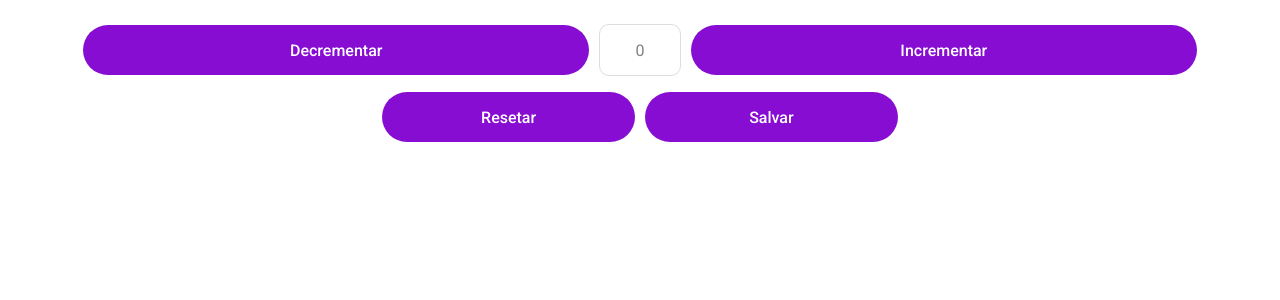
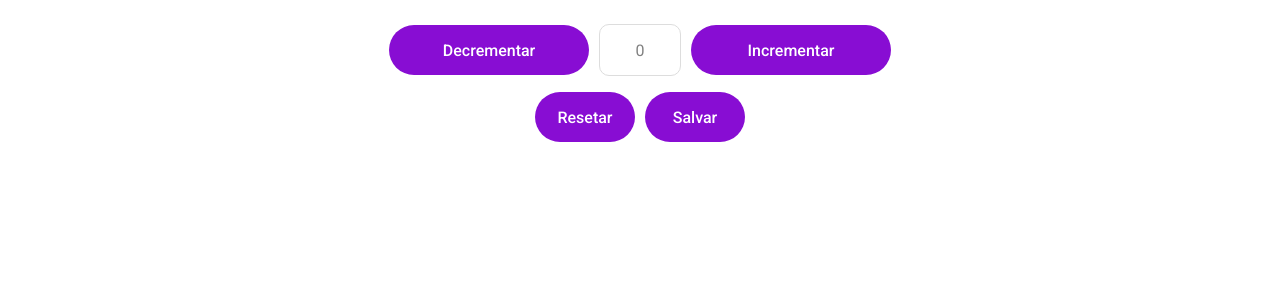
Before and after one commit to danhenriquex/Contador--SDT, a React (Create React App) app: page / in a window 1280 px wide. Shown: the top 300 px of the page. Built offline with nearby package versions, Linux system fonts and the light colour scheme.

Commit message:
2 files modified

```diff
--- a/src/App.js
+++ b/src/App.js
@@ -54,10 +54,10 @@ export default function App() {
         />
       </div>
       <div className="reset">
-        <div style={{ width: '20%' }}>
+        <div id="buttonOptions">
           <Button title="Resetar" onClick={handleReset} />
         </div>
-        <div style={{ width: '20%' }}>
+        <div id="buttonOptions">
           <Button title="Salvar" onClick={handleSaveResult} />
         </div>
       </div>
--- a/src/style.css
+++ b/src/style.css
@@ -8,7 +8,11 @@
 }
 
 #buttonCrement {
-  width: 40%;
+  width: 200px;
+}
+
+#buttonOptions {
+  width: 100px;
 }
 
 #count {
```
